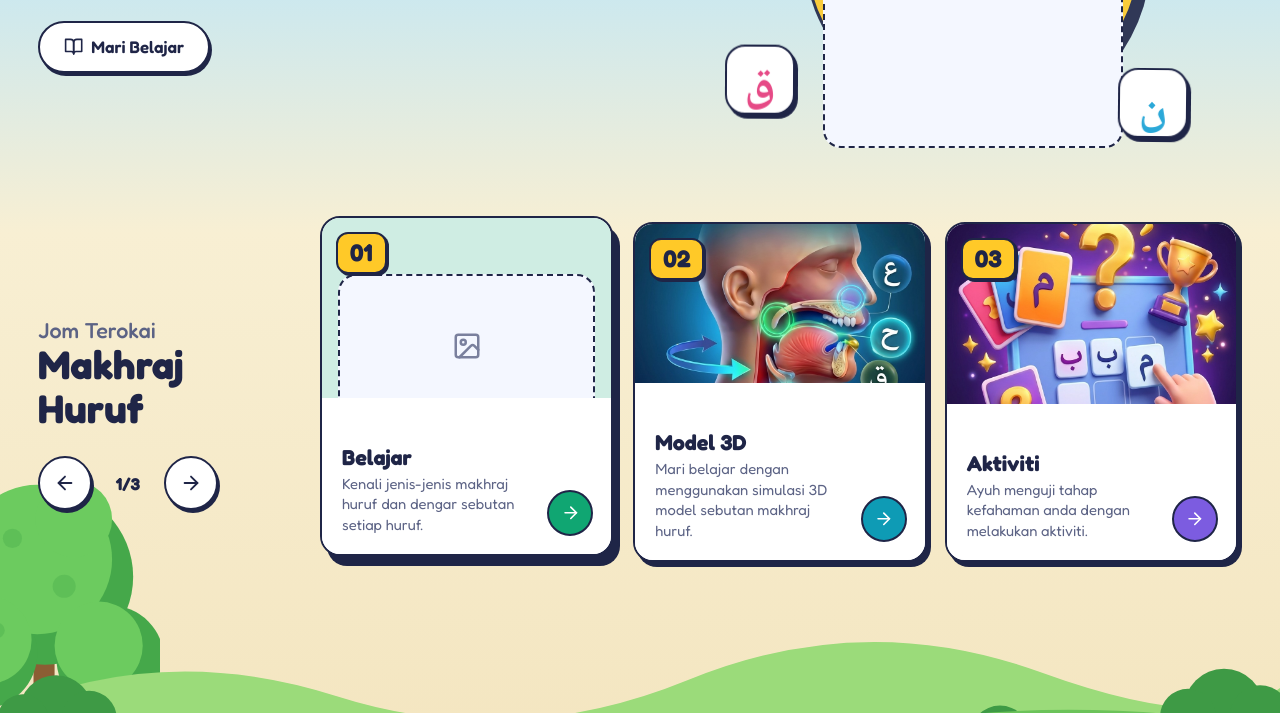
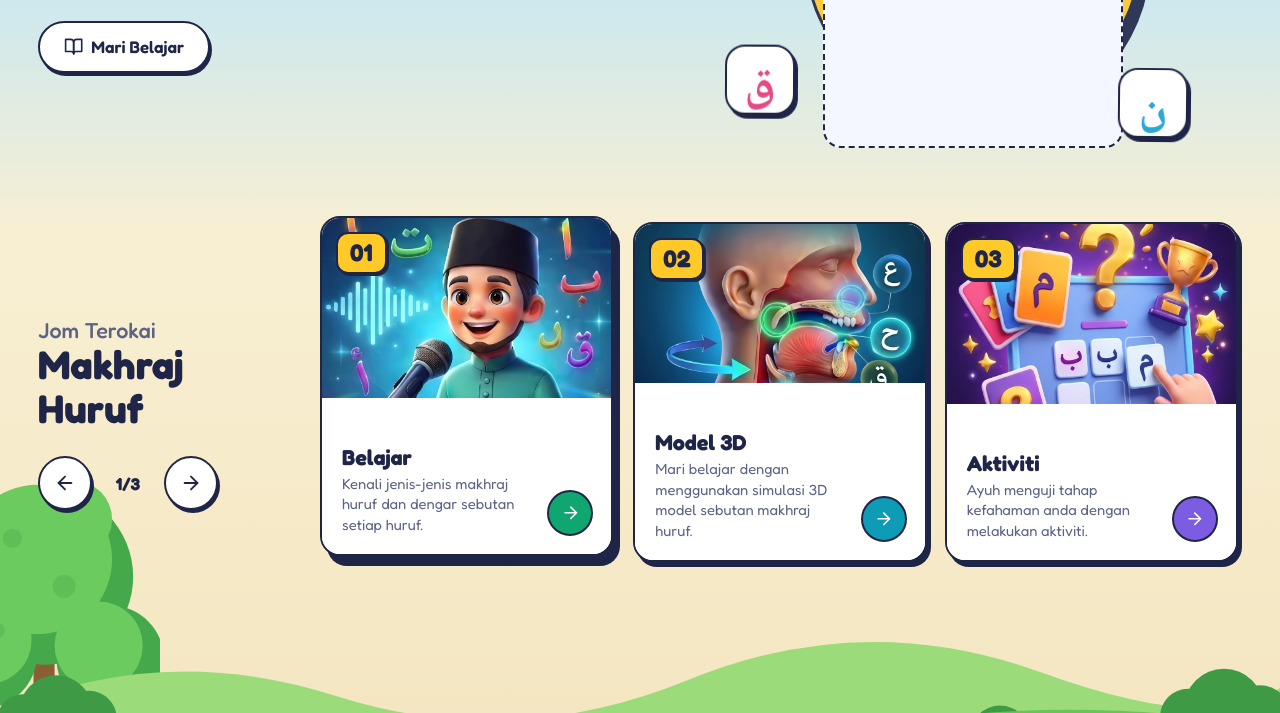
Before and after one commit to imranyunus2812-pixel/vmakhraj-web, a plain HTML site: page index.html in a window 1280 px wide. Shown: the part 387-1100 px from the top of the page. Drawn offline with Linux system fonts and the light colour scheme.

Commit message:
index.html

```diff
--- a/index.html
+++ b/index.html
@@ -294,7 +294,7 @@
                     <article class="kad-slaid" data-view="belajar" style="--w:#10A672" tabindex="0" role="link"
                         aria-label="Belajar">
                         <div class="gambar">
-                            <img src="jpg" alt="" onload="this.parentElement.classList.add('ada')"
+                            <img src="mari_belajar.jpg" alt="" onload="this.parentElement.classList.add('ada')"
                                 onerror="this.remove()">
                             <span class="slot"><svg class="ik" aria-hidden="true">
                                     <use href="#i-image" />
```
